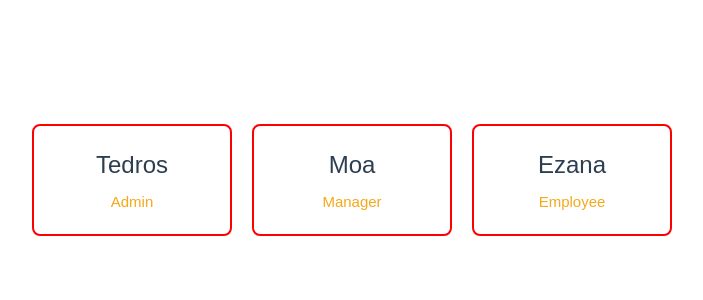
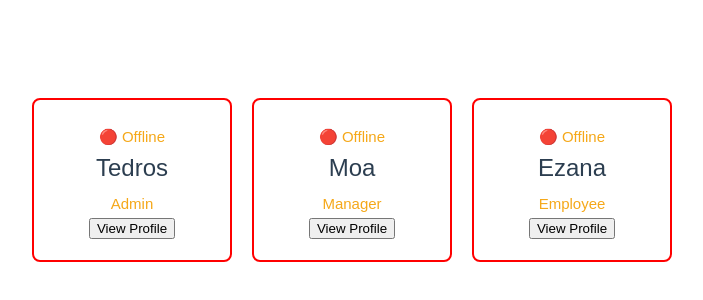
Before and after one commit to SeriousRasCode/spec-frontend-journey, a Vue app in the folder my-project/: page / in a window 1280 px wide. Shown: the part 220-520 px from the top of the page, without its empty margins (0-703 px from the left). Built offline with nearby package versions, Linux system fonts and the light colour scheme.

Commit message:
added status update using p, and button for View Profile

```diff
--- a/my-project/src/components/UserCard.vue
+++ b/my-project/src/components/UserCard.vue
@@ -1,8 +1,16 @@
 <template>
   <!--div with conditional coloring using ternary operator-->
   <div class="card" :style="{ borderColor: status === 'online' ? 'green' : 'red' }">
+
+    <p v-if="status === 'online'">🟢 Online</p>
+    <p v-else>🔴 Offline</p>
+
     <h1>{{ name }}</h1>
     <p>{{ role }}</p>
+
+    <button @click="$emit('view-profile', name)">
+      View Profile
+    </button>
   </div>
 </template>
 
```
